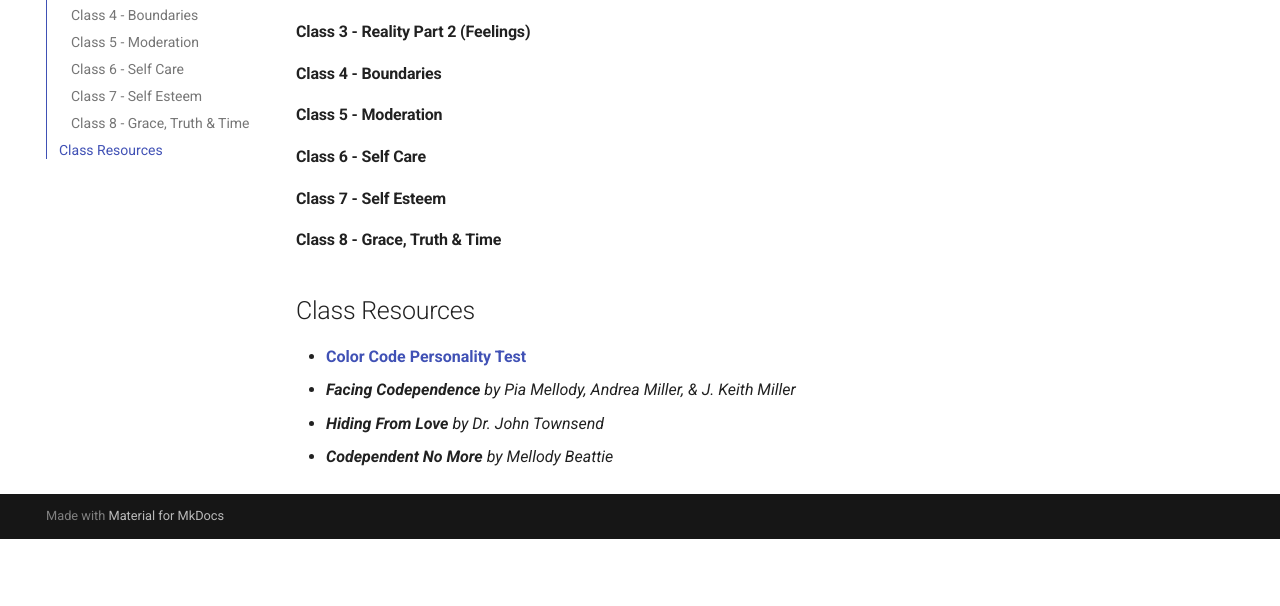
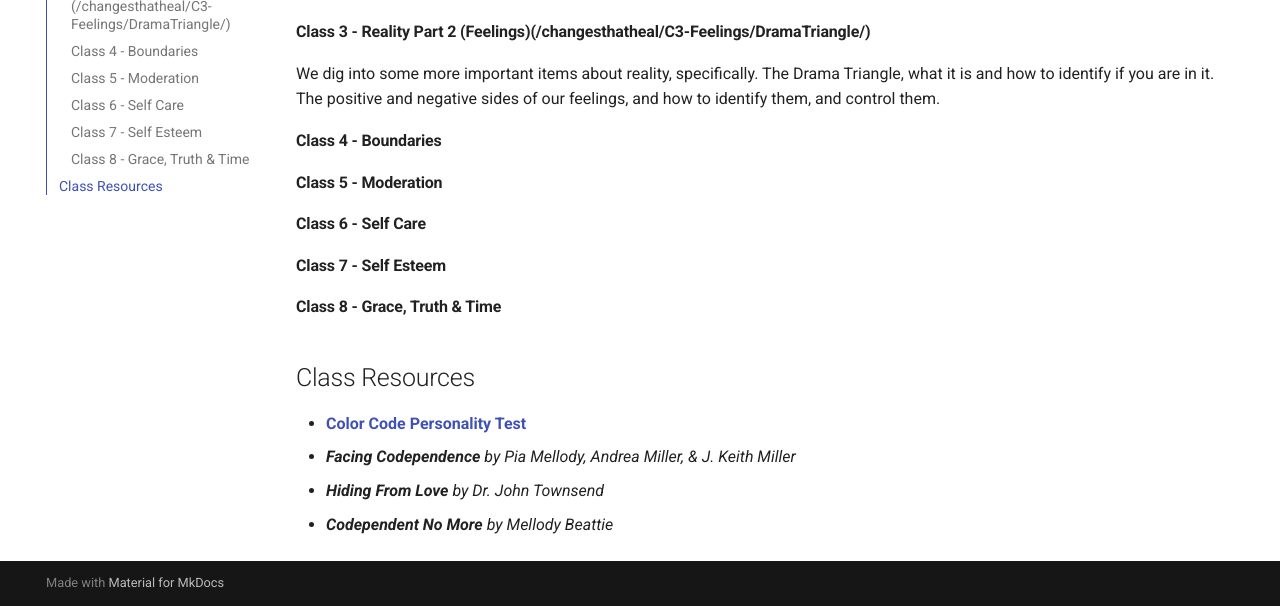
Before and after one commit to dgrothman/changesthatheal, an MkDocs documentation site: the page built from docs/index.md, in a window 1280 px wide and 900 px high, scrolled down 602 px, cut to the strip 294-900 px from the top of the window. Built offline with MkDocs 1.6.1 and Material for MkDocs 9.7.7, drawn with Linux system fonts in a browser that asks for light colours; before the commit the page ends 1435 px from its top, so only the background shows below that; some of the changed text lies outside the part shown.

Commit message:
started adding class 3

```diff
--- /dev/null
+++ b/docs/C3-Feelings/FeelingsChart.md
@@ -0,0 +1 @@
+# Feelings Chart
--- a/docs/index.md
+++ b/docs/index.md
@@ -16,7 +16,9 @@ four different personalities of the color code are.
 We help define what your reality is made up of and why it is so important as to how you interperet life, we also look at how we use negative control
 to try and change another person's reality, or let them control our reality.
 <iframe src="https://anchor.fm/dgrothman/embed/episodes/CTH---Fall-2021---Class-2---Reality-e18g2i5" height="102px" width="400px" frameborder="0" scrolling="no"></iframe>
-#### Class 3 - Reality Part 2 (Feelings)
+#### Class 3 - Reality Part 2 (Feelings)(/changesthatheal/C3-Feelings/DramaTriangle/)
+We dig into some more important items about reality, specifically. The Drama Triangle, what it is and how to
+identify if you are in it. The positive and negative sides of our feelings, and how to identify them, and control them.
 #### Class 4 - Boundaries
 #### Class 5 - Moderation
 #### Class 6 - Self Care
```
Also changed, not shown: docs/C3-Feelings/AdultVrsLittle.md (added, +1 -0 lines), docs/C3-Feelings/DramaTriangle.md (added, +1 -0 lines), docs/C3-Feelings/FiveTruthsAboutFear.md (added, +1 -0 lines), docs/C3-Feelings/HealingWoundsOfShame.md (added, +1 -0 lines), docs/C3-Feelings/HowToHandleAnger.md (added, +1 -0 lines), docs/C3-Feelings/LettingGoOfGuilt.md (added, +1 -0 lines), docs/C3-Feelings/StoppingOurPain.md (added, +1 -0 lines), docs/ClassOutlines/C3-Feelings.md (added, +18 -0 lines), docs/C3-Feelings/.pages (added).
